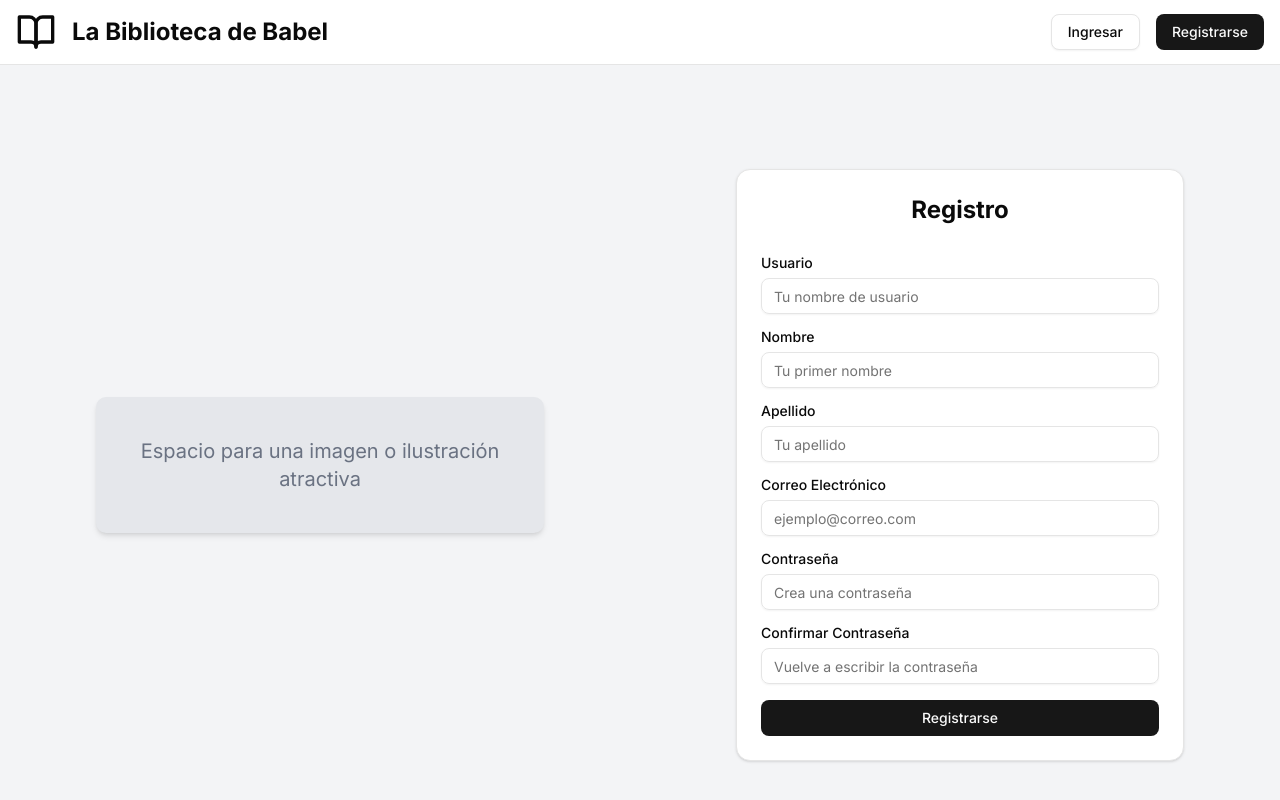
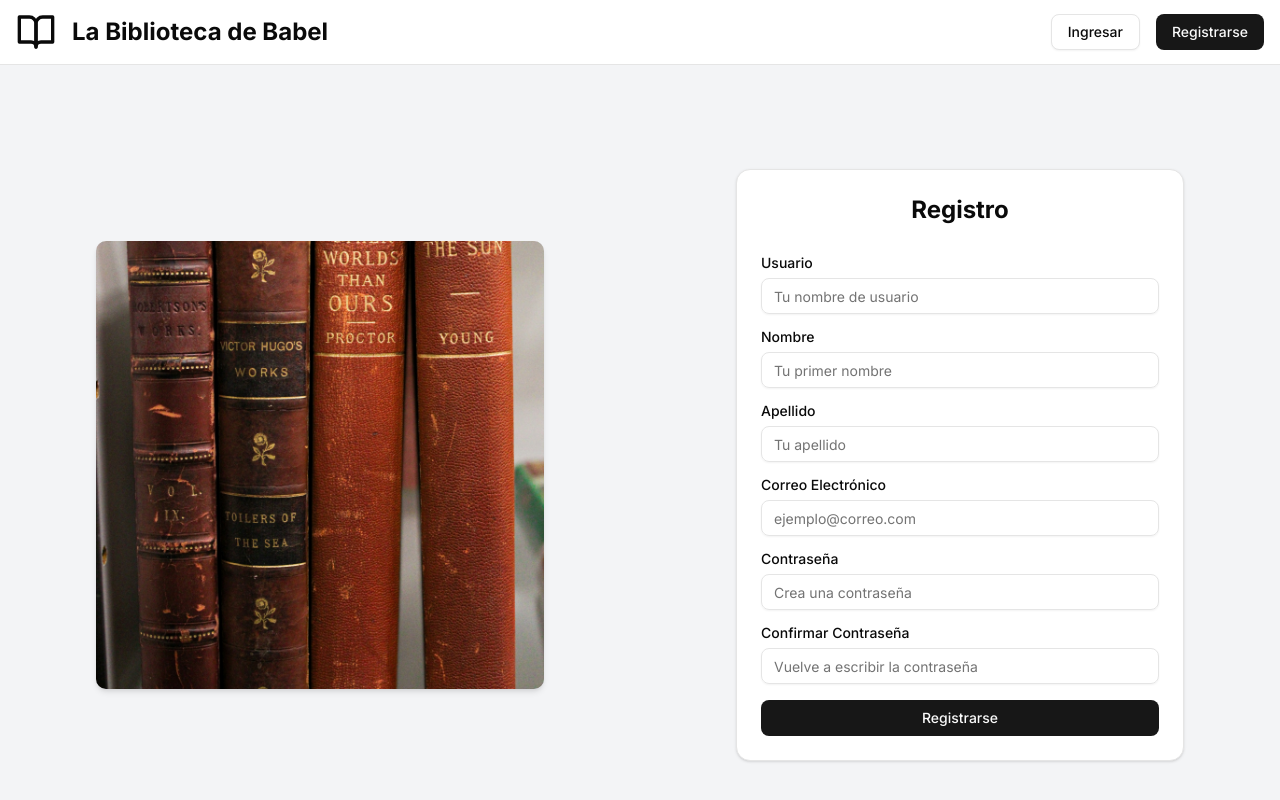
Before and after one commit to Biggyhands/LaBibliotecaDeBabel, a Next.js app: page /register in a window 1280 px wide. Shown: the top 800 px of the page. Built offline with nearby package versions, Linux system fonts and the light colour scheme.

Commit message:
Image added to the register and register success

```diff
--- a/src/components/forms/Register.tsx
+++ b/src/components/forms/Register.tsx
@@ -14,6 +14,8 @@ import {
   FormMessage,
 } from "@/components/ui/form";
 import { Input } from "@/components/ui/input";
+import Image from "next/image";
+
 import { Card, CardContent, CardHeader, CardTitle } from "@/components/ui/card";
 import { toast } from "sonner";
 import { formSchema } from "@/lib/types/globals";
@@ -25,6 +27,7 @@ type RegisterFormData = z.infer<typeof formSchema>;
 
 function Register() {
   const [submitted, setSubmitted] = useState(false);
+  const imageUrl = "/images/library-4.jpg";
 
   const form = useForm<RegisterFormData>({
     resolver: zodResolver(formSchema),
@@ -65,12 +68,21 @@ function Register() {
 
   return (
     <div className="flex min-h-screen bg-gray-100 dark:bg-gray-900">
-      {/* Placeholder para la imagen */}
+      {/* Imagen de fondo*/}
+
       <div className="hidden lg:flex flex-1 items-center justify-center p-8">
-        <div className="w-full max-w-md h-auto bg-gray-200 dark:bg-gray-800 flex items-center justify-center rounded-lg shadow-md p-10">
-          <span className="text-gray-500 dark:text-gray-400 text-xl text-center">
-            Espacio para una imagen o ilustración atractiva
-          </span>
+        <div className="w-full max-w-md overflow-hidden rounded-lg shadow-md aspect-square bg-gray-200 dark:bg-gray-800">
+          {" "}
+          {/* Añadido aspect-square y bg para placeholder */}
+          <Image
+            src={imageUrl}
+            alt="Ilustración de biblioteca" // Alt text descriptivo
+            width={700} // Ancho intrínseco (ajusta según tu imagen para mejor optimización)
+            height={700} // Alto intrínseco (ajusta según tu imagen)
+            className="object-cover w-full h-full" // Asegura que la imagen cubra el contenedor
+            priority // Opcional: Carga la imagen antes si es importante
+            unoptimized={process.env.NODE_ENV === "development"} // Útil si tienes problemas con la optimización localmente
+          />
         </div>
       </div>
 
--- a/src/components/forms/RegisterSuccess.tsx
+++ b/src/components/forms/RegisterSuccess.tsx
@@ -1,14 +1,65 @@
+// Asegúrate de tener esta importación si usas Next.js
+import Image from "next/image";
 import React from "react";
+import { Card, CardContent, CardHeader, CardTitle } from "@/components/ui/card";
+import { CheckCircle } from "lucide-react";
 
 type Props = {
   name: string;
 };
 
 function RegisterSuccess({ name }: Props) {
+  // Define la ruta a tu imagen en la carpeta public
+  const imageUrl = "/images/library-4.jpg"; // Ajusta la extensión (.png, .jpeg, .webp, etc.) si es diferente
+
   return (
-    <div className="flex flex-col items-center justify-center min-h-screen bg-gray-100 dark:bg-gray-900">
-      <h1 className="text-2xl font-bold mb-4">Registro Exitoso</h1>
-      <p className="text-lg">Gracias por registrarte, {name}!</p>
+    <div className="flex min-h-screen bg-gray-100 dark:bg-gray-900">
+      {/* Sección de la Imagen */}
+      <div className="hidden lg:flex flex-1 items-center justify-center p-8">
+        {/* Contenedor que define el tamaño y estilo de la imagen */}
+        <div className="w-full max-w-md overflow-hidden rounded-lg shadow-md aspect-square bg-gray-200 dark:bg-gray-800">
+          {" "}
+          {/* Añadido aspect-square y bg para placeholder */}
+          <Image
+            src={imageUrl}
+            alt="Ilustración de biblioteca" // Alt text descriptivo
+            width={700} // Ancho intrínseco (ajusta según tu imagen para mejor optimización)
+            height={700} // Alto intrínseco (ajusta según tu imagen)
+            className="object-cover w-full h-full" // Asegura que la imagen cubra el contenedor
+            priority // Opcional: Carga la imagen antes si es importante
+            unoptimized={process.env.NODE_ENV === "development"} // Útil si tienes problemas con la optimización localmente
+          />
+        </div>
+      </div>
+
+      {/* Sección de la Card */}
+      <div className="flex flex-1 justify-center items-center p-4 sm:p-8">
+        <Card className="w-full max-w-md">
+          <CardHeader>
+            <CardTitle className="text-center text-2xl font-bold text-gray-800 ">
+              ¡Registro Exitoso!
+            </CardTitle>
+          </CardHeader>
+          <CardContent className="text-center space-y-4">
+            <div className="flex justify-center">
+              <CheckCircle className="h-12 w-12 text-gray-200" />
+            </div>
+            <p className="text-lg">
+              ¡Gracias por registrarte,{" "}
+              <span className="font-semibold">{name}</span>!
+            </p>
+            <p className="text-sm text-gray-600 dark:text-gray-400">
+              Tu cuenta ha sido creada correctamente. Ya puedes iniciar sesión.
+            </p>
+            {/* Opcional: Botón para ir al login */}
+            {/*
+            <Button onClick={() => router.push('/login')}>
+              Ir a Iniciar Sesión
+            </Button>
+            */}
+          </CardContent>
+        </Card>
+      </div>
     </div>
   );
 }
```
Also changed, not shown: public/images/library-4.jpg (added).
